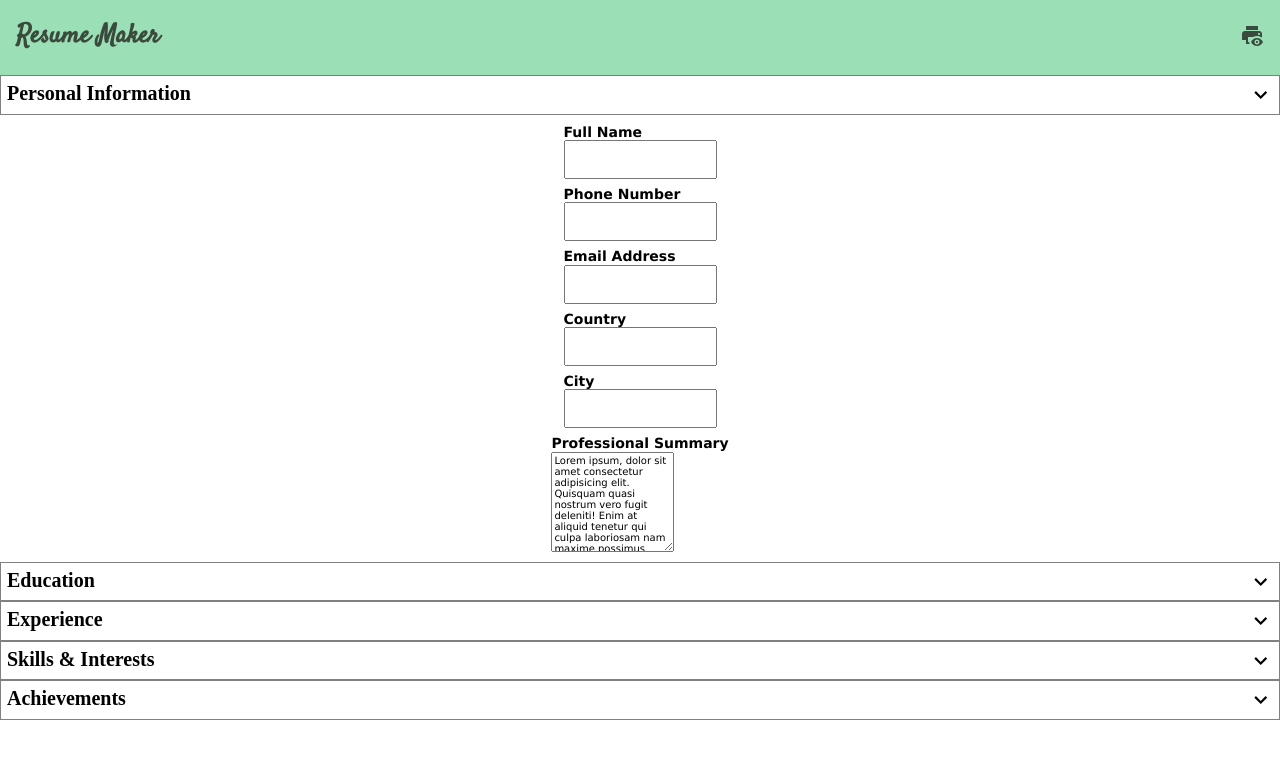
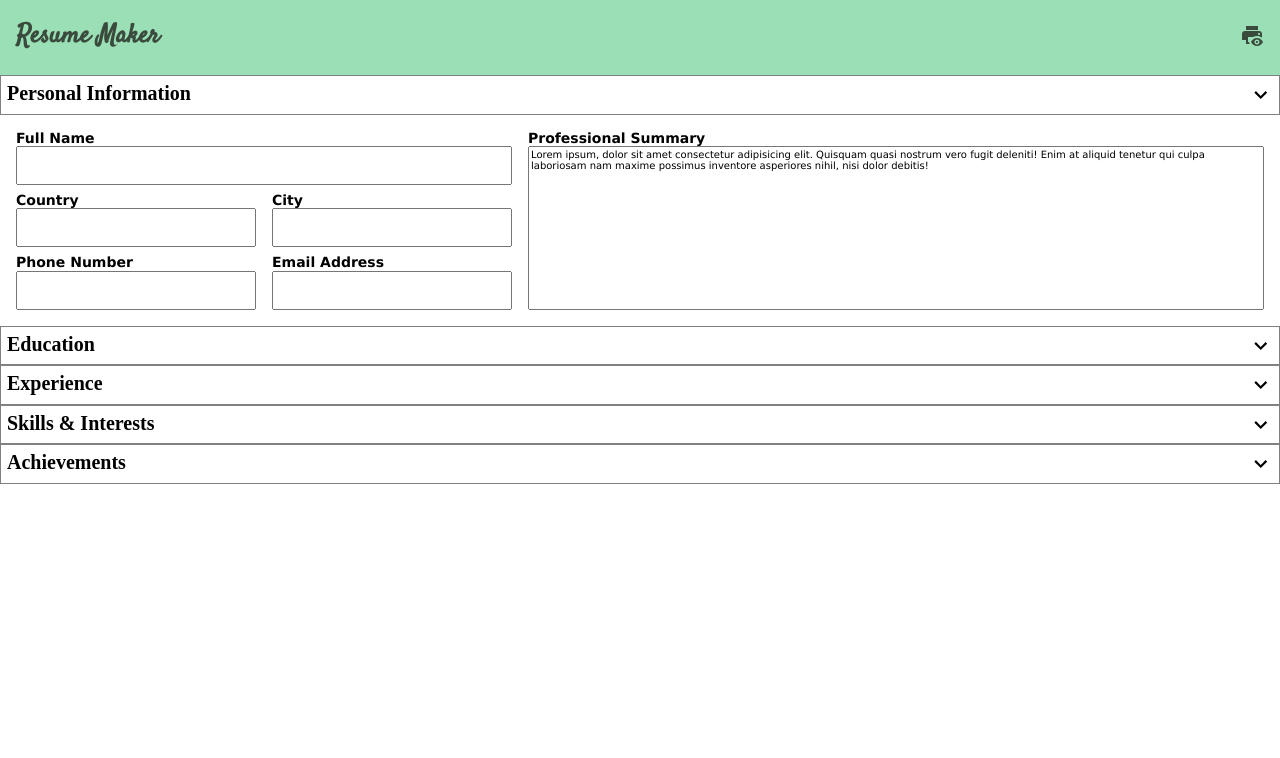
Before and after one commit to Viveyd/cv-maker, a React (Vite) app: page / in a window 1280 px wide. Shown: the top 758 px of the page. Built offline with nearby package versions, Linux system fonts and the light colour scheme; a web font is replaced by a local one.

Commit message:
Personal Section restyle and reorder

```diff
--- a/src/Personal.jsx
+++ b/src/Personal.jsx
@@ -25,6 +25,20 @@ export default function Personal({ data = {}, active, updater, toggler }) {
           </li>
           <li>
             <InputText
+              label="Country"
+              value={data.country}
+              changeHandler={(e) => updateData(e, "country")}
+            />
+          </li>
+          <li>
+            <InputText
+              label="City"
+              value={data.city}
+              changeHandler={(e) => updateData(e, "city")}
+            />
+          </li>
+          <li>
+            <InputText
               label="Phone Number"
               value={data.phone}
               changeHandler={(e) => updateData(e, "phone")}
@@ -37,20 +51,7 @@ export default function Personal({ data = {}, active, updater, toggler }) {
               changeHandler={(e) => updateData(e, "email")}
             />
           </li>
-          <li>
-            <InputText
-              label="Country"
-              value={data.country}
-              changeHandler={(e) => updateData(e, "country")}
-            />
-          </li>
-          <li>
-            <InputText
-              label="City"
-              value={data.city}
-              changeHandler={(e) => updateData(e, "city")}
-            />
-          </li>
+
           <li>
             <label>
               <span> Professional Summary </span>
--- a/src/index.css
+++ b/src/index.css
@@ -30,6 +30,58 @@ header h1 {
 form {
   font-family: "Lucida Sans", "Lucida Sans Regular", "Lucida Grande",
     "Lucida Sans Unicode", Geneva, Verdana, sans-serif;
+}
+
+form section > ul {
+  display: flex;
+  flex-direction: column;
+  list-style-type: none;
+  gap: 28px;
+  padding: 1.6rem;
+  margin: 0;
+}
+
+form section.personal > ul {
+  display: grid;
+  grid-template-rows: repeat(4, auto);
+  gap: 8px;
+}
+
+form section.personal li:nth-child(1) {
+  grid-area: 1 / 1 / 2/ 3;
+}
+
+form section.personal input {
+  width: 100%;
+}
+
+form section.personal li:last-child label {
+  height: 100%;
+}
+
+form section.personal li:last-child textarea {
+  width: 100%;
+  height: 100%;
+  resize: none;
+}
+
+form section.personal li:last-child {
+  grid-column: 1 / 3;
+  height: 100%;
+  margin: 0;
+}
+
+@media (min-width: 750px) {
+  form section.personal > ul {
+    grid-template-rows: repeat(3, auto);
+    grid-template-columns: repeat(2, minmax(158px, 240px)) 1fr;
+    gap: 8px 16px;
+  }
+  form section.personal li:last-child {
+    grid-area: 1 / 3 / 4 / 4;
+    height: 100%;
+    margin: 0;
+  }
 }
 
 form section a {
@@ -65,19 +117,9 @@ form label > span {
   font-weight: bold;
 }
 
-form section ul {
+form section li {
   display: flex;
   flex-direction: column;
-  gap: 28px;
-  list-style-type: none;
-  padding: 0;
-}
-
-form section li,
-form section.personal ul {
-  display: flex;
-  flex-direction: column;
-  align-items: center;
   gap: 8px;
 }
 
```
